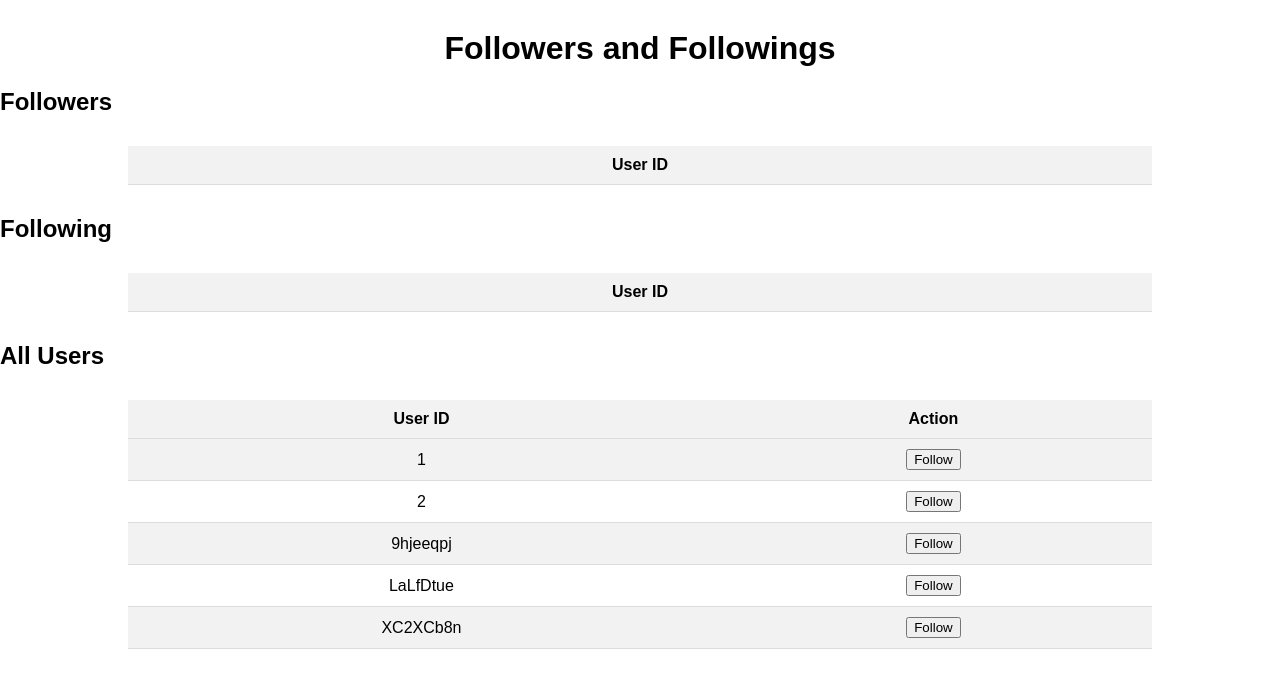
After one commit to MahtaMirzaei/Vibes, a Flask app: page /follows in a window 1280 px wide. The commit adds this page. Shown: the top 688 px of the page. Run offline with Flask 3, Linux system fonts and the light colour scheme; data comes from the database, SQL or seed files in the repository; both versions use the stored data as it was after the commit; lists and menus that the app fills with data are empty.

Commit message:
feat:follow&search

```diff
--- a/app.py
+++ b/app.py
@@ -14,7 +14,19 @@ logging.basicConfig(level=logging.DEBUG)
 # Connect to the database and create the tables with the new schema
 with sqlite3.connect("database.db") as connect:
     connect.execute(
-    """
+        """
+        CREATE TABLE IF NOT EXISTS FOLLOWS (
+        user_id1 INTEGER,
+        user_id2 INTEGER,
+        PRIMARY KEY (user_id1, user_id2),
+        FOREIGN KEY (user_id1) REFERENCES users(user_id),
+        FOREIGN KEY (user_id2) REFERENCES users(user_id)
+
+        )
+"""
+    )
+    connect.execute(
+        """
     CREATE TABLE IF NOT EXISTS TICKETS (
     ticket_id INTEGER PRIMARY KEY AUTOINCREMENT,
     concert_id INTEGER,
@@ -84,19 +96,6 @@ with sqlite3.connect("database.db") as connect:
 
     connect.execute(
         """
-            CREATE TABLE IF NOT EXISTS PLAYLISTS (
-                playlist_id INTEGER PRIMARY KEY AUTOINCREMENT,
-                creator_id INTEGER,
-                playlist_name TEXT NOT NULL,
-                genre TEXT NOT NULL,
-                is_private BOOLEAN NOT NULL CHECK(is_private IN(0,1)),
-                FOREIGN KEY (creator_id) REFERENCES users(user_id)
-            )
-            """
-    )
-
-    connect.execute(
-        """
             CREATE TABLE IF NOT EXISTS song_likes (
             id SERIAL PRIMARY KEY,
             user_id TEXT,
@@ -107,8 +106,6 @@ with sqlite3.connect("database.db") as connect:
 );
             """
     )
-
-
 
     connect.execute(
         """
@@ -148,6 +145,16 @@ with sqlite3.connect("database.db") as connect:
         VALUES ('0', '1', '2', '2/2/2', 1000 )
     """
     )
+    connect.execute(
+        "INSERT OR IGNORE INTO FOLLOWS (user_id1, user_id2) VALUES (1, 2)")
+    connect.execute(
+        "INSERT OR IGNORE INTO FOLLOWS (user_id1, user_id2) VALUES (1, 'XC2XCb8n')")
+    connect.execute(
+        "INSERT OR IGNORE INTO FOLLOWS (user_id1, user_id2) VALUES (2, 1)")
+    connect.execute(
+        "INSERT OR IGNORE INTO FOLLOWS (user_id1, user_id2) VALUES ('LaLfDtue', 1)")
+    connect.execute(
+        "INSERT OR IGNORE INTO FOLLOWS (user_id1, user_id2) VALUES ('LaLfDtue', '9hjeeqpj')")
 
 
 @app.route("/")
@@ -158,7 +165,8 @@ def index():
 @app.route("/join", methods=["GET", "POST"])
 def join():
     if request.method == "POST":
-        user_id = "".join(random.choices(string.ascii_letters + string.digits, k=8))
+        user_id = "".join(random.choices(
+            string.ascii_letters + string.digits, k=8))
         name = request.form["name"]
         email = request.form["email"]
         city = request.form["city"]
@@ -216,7 +224,8 @@ def transfer():
                 sender_balance = cursor.fetchone()
 
                 cursor.execute(
-                    "SELECT balance FROM USERS WHERE user_id = ?", (recipient_id,)
+                    "SELECT balance FROM USERS WHERE user_id = ?", (
+                        recipient_id,)
                 )
                 recipient_balance = cursor.fetchone()
 
@@ -301,8 +310,6 @@ def login():
         return render_template("login.html")
 
 
-# like handling
-
 
 @app.route("/search", methods=["GET", "POST"])
 def search():
@@ -339,9 +346,9 @@ def search():
                 table_name = "albums"
                 columns = ["album_name", "album_artist", "genre", "release_date"]
             elif search_category == "playlist_name":
-                c.execute("SELECT a.name, u.name, a.genre, a.release_date FROM album a JOIN users u ON a.user_id = u.user_id WHERE u.name LIKE ? LIMIT 5", ("%"+search_input+"%",))
-                table_name = "albums"
-                columns = ["album_name", "album_artist", "genre", "release_date"]
+                c.execute("SELECT playlist_name, genre FROM playlists WHERE playlist_name LIKE ? LIMIT 5", ("%"+search_input+"%",))
+                table_name = "playlists"
+                columns = ["playlist_name", "genre"]
 
             results = c.fetchall()
             conn.close()
@@ -357,8 +364,6 @@ def search():
             return "An error occurred while processing your search request. Please try again later."
 
     return render_template("search.html")
-
-
 
 
 @app.route("/user")
@@ -490,7 +495,8 @@ def premium():
 
                 # Update user's premium status
                 cursor.execute(
-                    "UPDATE USERS SET is_premium = 1 WHERE user_id = ?", (user_id,)
+                    "UPDATE USERS SET is_premium = 1 WHERE user_id = ?", (
+                        user_id,)
                 )
 
                 # Insert transaction records for user and admin
@@ -730,5 +736,51 @@ def artist_page():
         return redirect(url_for("user"))
 
 
+@app.route('/follows', methods=['GET', 'POST'])
+def follows():
+    # Connect to the SQLite database
+    conn = sqlite3.connect('database.db')
+    c = conn.cursor()
+
+    # Get the current user's ID
+    # Assuming the user's ID is stored in the session
+    current_user_id = session.get('user_id')
+
+    if request.method == 'POST':
+        # Check if the user wants to follow or unfollow someone
+        if 'user_id_to_follow' in request.form:
+            user_id_to_follow = request.form['user_id_to_follow']
+            # Insert the new follow relationship into the database
+            c.execute("INSERT INTO follows (user_id1, user_id2) VALUES (?, ?)",
+                      (current_user_id, user_id_to_follow))
+        elif 'user_id_to_unfollow' in request.form:
+            user_id_to_unfollow = request.form['user_id_to_unfollow']
+            # Remove the follow relationship from the database
+            c.execute("DELETE FROM follows WHERE user_id1 = ? AND user_id2 = ?",
+                      (current_user_id, user_id_to_unfollow))
+        conn.commit()
+
+    # Get the users that the current user is following
+    c.execute("SELECT user_id2 FROM follows WHERE user_id1 = ?",
+              (current_user_id,))
+    following = c.fetchall()
+
+    # Get the users that are following the current user
+    c.execute("SELECT user_id1 FROM follows WHERE user_id2 = ?",
+              (current_user_id,))
+    followers = c.fetchall()
+
+    # Get the list of all users
+    c.execute(
+        "SELECT DISTINCT user_id1 FROM follows UNION SELECT DISTINCT user_id2 FROM follows")
+    all_users = c.fetchall()
+
+    # Check which users the current user is following
+    following_set = set(follow[0] for follow in following)
+
+    # Render the HTML template with the data
+    return render_template('follows.html', followers=followers, following=following, all_users=all_users, following_set=following_set)
+
+
 if __name__ == "__main__":
     app.run(debug=True)
--- /dev/null
+++ b/static/css/follows.css
@@ -0,0 +1,31 @@
+body {
+    font-family: Arial, sans-serif;
+    margin: 0;
+    padding: 0;
+}
+
+h1 {
+    text-align: center;
+    margin-top: 30px;
+}
+
+table {
+    width: 80%;
+    margin: 30px auto;
+    border-collapse: collapse;
+}
+
+th,
+td {
+    padding: 10px;
+    text-align: center;
+    border-bottom: 1px solid #ddd;
+}
+
+th {
+    background-color: #f2f2f2;
+}
+
+tr:nth-child(even) {
+    background-color: #f2f2f2;
+}
--- /dev/null
+++ b/templates/follows.html
@@ -0,0 +1,60 @@
+<!DOCTYPE html>
+<html>
+<head>
+    <title>Followers and Followings</title>
+    <link rel="stylesheet" href="{{ url_for('static', filename='css/follows.css') }}">
+</head>
+<body>
+    <h1>Followers and Followings</h1>
+
+    <h2>Followers</h2>
+    <table>
+        <tr>
+            <th>User ID</th>
+        </tr>
+        {% for follower in followers %}
+        <tr>
+            <td>{{ follower[0] }}</td>
+        </tr>
+        {% endfor %}
+    </table>
+
+    <h2>Following</h2>
+    <table>
+        <tr>
+            <th>User ID</th>
+        </tr>
+        {% for follow in following %}
+        <tr>
+            <td>{{ follow[0] }}</td>
+        </tr>
+        {% endfor %}
+    </table>
+
+    <h2>All Users</h2>
+    <table>
+        <tr>
+            <th>User ID</th>
+            <th>Action</th>
+        </tr>
+        {% for user in all_users %}
+        <tr>
+            <td>{{ user[0] }}</td>
+            <td>
+                {% if user[0] in following_set %}
+                <form method="post" action="{{ url_for('follows') }}">
+                    <input type="hidden" name="user_id_to_unfollow" value="{{ user[0] }}">
+                    <button type="submit">Unfollow</button>
+                </form>
+                {% else %}
+                <form method="post" action="{{ url_for('follows') }}">
+                    <input type="hidden" name="user_id_to_follow" value="{{ user[0] }}">
+                    <button type="submit">Follow</button>
+                </form>
+                {% endif %}
+            </td>
+        </tr>
+        {% endfor %}
+    </table>
+</body>
+</html>
--- a/templates/search.html
+++ b/templates/search.html
@@ -54,7 +54,7 @@
         <option value="genre">Genre</option>
         <option value="album_name">Album's Name</option>
         <option value="album_artist">Album's Artist</option>
-        <option value="playlist_name">Album's Artist</option>
+        <option value="playlist_name">PlayList's Name</option>
       </select>
 
       <input
--- a/templates/user.html
+++ b/templates/user.html
@@ -127,6 +127,7 @@
       </div>
 
       <a href="{{ url_for('search') }}">Go to Search Page</a>
+      <a href="{{ url_for('follows') }}">Go to Follow Page</a>
 
     </div>
     <script>
```
Also changed, not shown: database.db.
